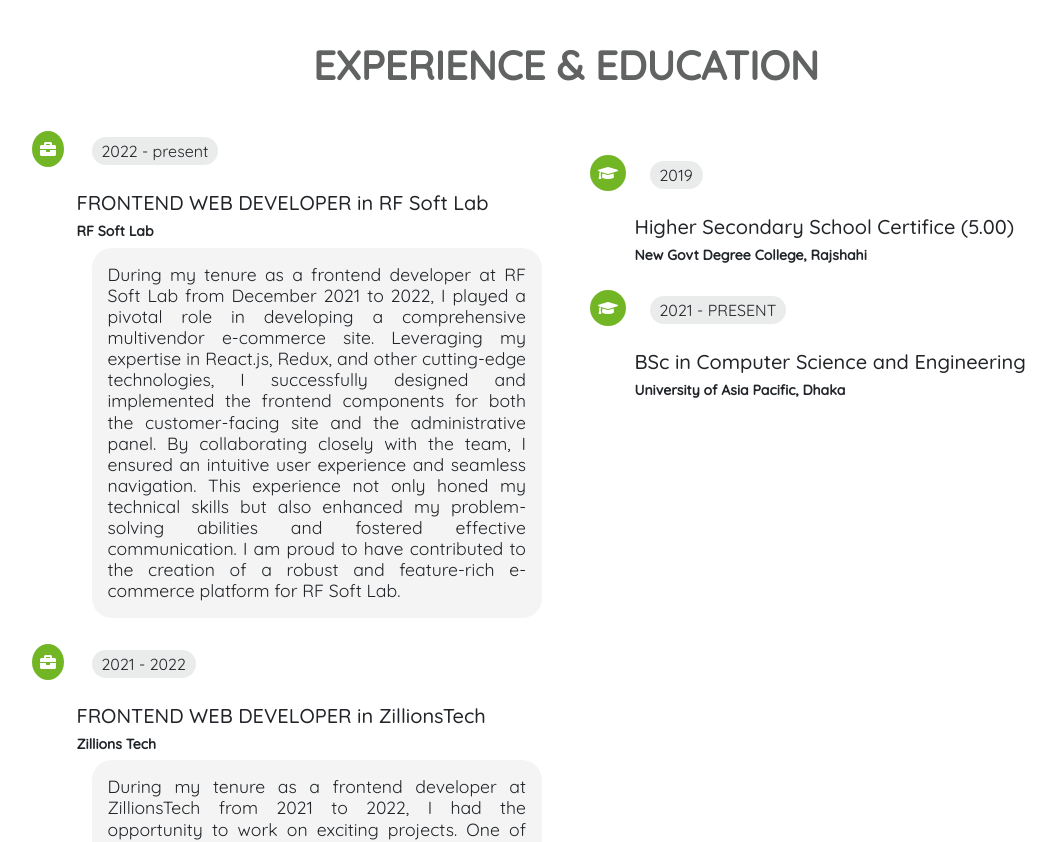
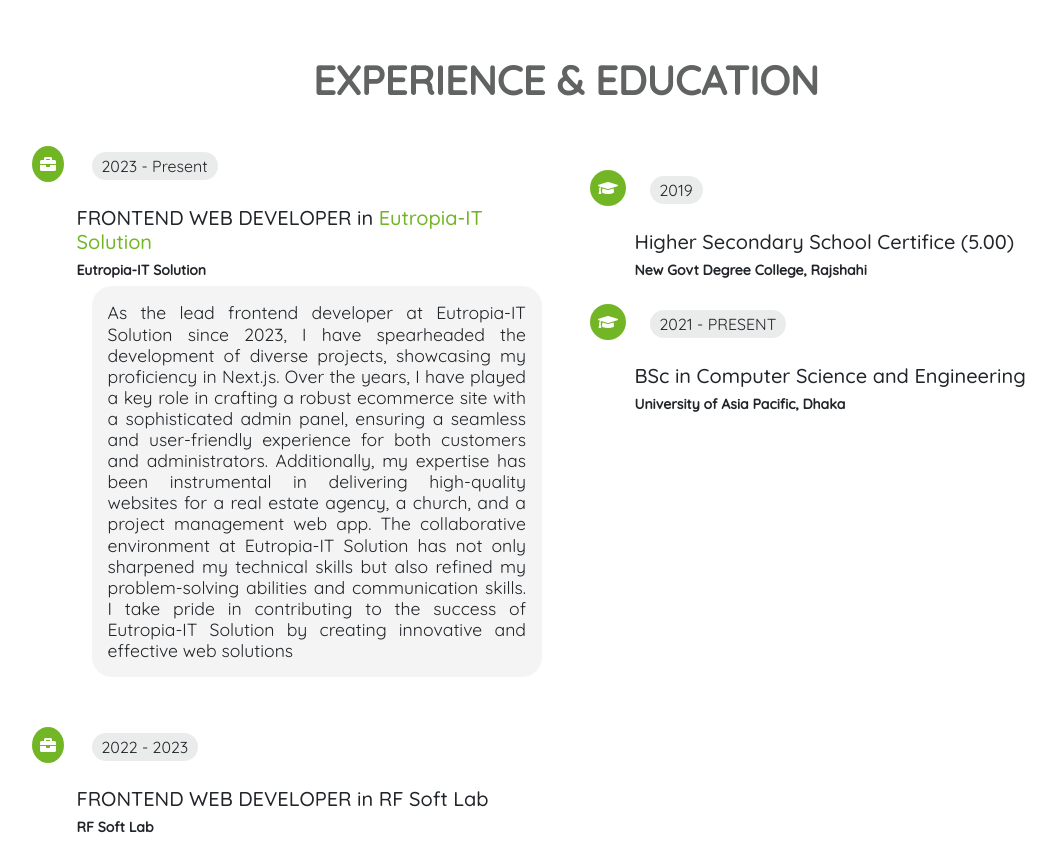
Before and after one commit to atik65/Portfolio, a React (Create React App) app: page /about in a window 1280 px wide. Shown: the part 1920-2762 px from the top of the page, without its empty margins (74-1130 px from the left). Built offline with nearby package versions, Linux system fonts and the light colour scheme.

Commit message:
fix: homepage and project details

```diff
--- a/package.json
+++ b/package.json
@@ -13,6 +13,7 @@
     "react-dom": "^17.0.2",
     "react-hook-form": "^7.20.4",
     "react-icons": "^4.9.0",
+    "react-image-gallery": "^1.3.0",
     "react-router-dom": "^6.0.2",
     "react-scripts": "^5.0.1",
     "web-vitals": "^1.1.2"
--- a/src/App.css
+++ b/src/App.css
@@ -1,3 +1,5 @@
+@import "~react-image-gallery/styles/css/image-gallery.css";
+
 * {
   margin: 0;
   padding: 0;
--- a/src/pages/about/About.jsx
+++ b/src/pages/about/About.jsx
@@ -15,15 +15,15 @@
 
       <div className="container ">
         <div className="row mx-0 px-0">
-          <div className="col-md-6 personal-info">
+          <div className="col-lg-6 personal-info">
             <div className="row mx-0 px-0">
               <h3 className="my-3">PERSONAL INFOS</h3>
               <div className="col-md-5">
                 <h6>
-                  First Name: <span> Atik </span>
+                  First Name: <span> Md. Atikul Islam </span>
                 </h6>
                 <h6>
-                  Last Name: <span> Hasan </span>
+                  Last Name: <span> Atik </span>
                 </h6>
 
                 <h6>
@@ -38,7 +38,7 @@
               </div>
               <div className="col-md-7">
                 <h6>
-                  Age: <span> 22 Years </span>
+                  Age: <span>{new Date().getFullYear() - 2001} Years </span>
                 </h6>
                 <h6>
                   Nationality: <span> Bangladeshi </span>
@@ -47,7 +47,14 @@
                   Address: <span> Dhaka, Bangladesh </span>
                 </h6>
                 <h6>
-                  Email: <span> atik.hasan.dev@gmail.com </span>
+                  Email:{" "}
+                  <span>
+                    {" "}
+                    <a href="mailto:atik.hasan.dev@gmail.com">
+                      {" "}
+                      atik.hasan.dev@gmail.com{" "}
+                    </a>{" "}
+                  </span>
                 </h6>
                 <h6>
                   Language: <span> Bangla, English, Hindi </span>
@@ -55,7 +62,7 @@
               </div>
             </div>
           </div>
-          <div className="col-md-6 experience-card">
+          <div className="col-lg-6 experience-card">
             <div className="experience-card-inner">
               <h1> 2 </h1>
               <h6> __ YEARS OF EXPERIENCE </h6>
@@ -126,7 +133,7 @@
           <h1 className="my-5"> EXPERIENCE & EDUCATION</h1>
 
           <div className="row mx-0 px-0 mt-4">
-            <div className="col-md-6">
+            <div className="col-xl-6">
               <div className="row mx-0 px-0 ">
                 <div className="col-1">
                   <span>
@@ -134,7 +141,45 @@
                   </span>
                 </div>
                 <div className="col-11">
-                  <p className=""> 2022 - present </p>
+                  <p className=""> 2023 - Present </p>
+                  <h5>
+                    {" "}
+                    FRONTEND WEB DEVELOPER in{" "}
+                    <a
+                      target="_blank"
+                      href="https://www.facebook.com/eutropia.it"
+                    >
+                      Eutropia-IT Solution
+                    </a>
+                  </h5>
+                  <h6> Eutropia-IT Solution </h6>
+                  <h4>
+                    As the lead frontend developer at Eutropia-IT Solution since
+                    2023, I have spearheaded the development of diverse
+                    projects, showcasing my proficiency in Next.js. Over the
+                    years, I have played a key role in crafting a robust
+                    ecommerce site with a sophisticated admin panel, ensuring a
+                    seamless and user-friendly experience for both customers and
+                    administrators. Additionally, my expertise has been
+                    instrumental in delivering high-quality websites for a real
+                    estate agency, a church, and a project management web app.
+                    The collaborative environment at Eutropia-IT Solution has
+                    not only sharpened my technical skills but also refined my
+                    problem-solving abilities and communication skills. I take
+                    pride in contributing to the success of Eutropia-IT Solution
+                    by creating innovative and effective web solutions
+                  </h4>
+                </div>
+              </div>
+
+              <div className="row mx-0 px-0 mt-5 ">
+                <div className="col-1">
+                  <span>
+                    <i className="fas fa-briefcase"></i>
+                  </span>
+                </div>
+                <div className="col-11">
+                  <p className=""> 2022 - 2023 </p>
                   <h5> FRONTEND WEB DEVELOPER in RF Soft Lab </h5>
                   <h6>RF Soft Lab </h6>
                   <h4>
@@ -155,7 +200,7 @@
                 </div>
               </div>
 
-              <div className="row mx-0 px-0 mt-4">
+              {/* <div className="row mx-0 px-0 mt-4">
                 <div className="col-1">
                   <span>
                     <i className="fas fa-briefcase"></i>
@@ -181,9 +226,9 @@
                     delivering high-quality frontend solutions.
                   </h4>
                 </div>
-              </div>
+              </div> */}
 
-              <div className="row mx-0 px-0 mt-4">
+              {/* <div className="row mx-0 px-0 mt-4">
                 <div className="col-1">
                   <span>
                     <i className="fas fa-briefcase"></i>
@@ -199,7 +244,7 @@
                     C++, Java, OOP, DS, Algorithms, Problem Solving, etc.
                   </h6>
                 </div>
-              </div>
+              </div> */}
 
               {/* <div className="row mx-0 px-0 mt-4">
                 <div className="col-1">
@@ -214,7 +259,7 @@
                 </div>
               </div> */}
             </div>
-            <div className="col-md-6">
+            <div className="col-xl-6">
               <div className="row mx-0 px-0 mt-4">
                 <div className="col-1">
                   <span>
--- a/src/pages/about/about.css
+++ b/src/pages/about/about.css
@@ -22,6 +22,18 @@
   color: #616262;
 }
 
+.personal-info a {
+  color: #616262;
+  text-decoration: none;
+}
+
+.personal-info a:hover {
+  color: #72b626;
+  /* font-weight: 600; */
+  text-decoration: none;
+  transition: all 0.2s;
+}
+
 .experience-card {
   display: grid;
   grid-template-columns: repeat(2, 1fr);
@@ -44,6 +56,11 @@
   padding-left: 35px;
   line-height: 25px;
   color: #616262;
+}
+
+.education a {
+  color: #72b626;
+  text-decoration: none;
 }
 
 .skills h1,
--- a/src/pages/home/home/Home.jsx
+++ b/src/pages/home/home/Home.jsx
@@ -24,7 +24,7 @@
     <>
       <div className="home">
         <div className="row mx-0 px-0">
-          <div className="col-md-5 home-left px-0">
+          <div className="col-lg-5 home-left px-0">
             <div className="home-left-bg">
               <img src={bg} alt="" />
             </div>
@@ -32,7 +32,7 @@
               <img src={atik} alt="" />
             </div>
           </div>
-          <div className="col-md-7 home-right">
+          <div className="col-lg-7 home-right">
             <h1 className="name"> --- I'M ATIK HASAN.</h1>
             <h1 className="title"> FRONTEND WEB DEV </h1>
             <p className="intro-text">
--- a/src/pages/home/home/home.css
+++ b/src/pages/home/home/home.css
@@ -15,15 +15,35 @@
   position: absolute;
   /* top: 5%; */
   /* left: 6%; */
-  top: 15%;
+  /* top: 15%; */
+  top: 0;
   left: 15%;
+  right: 0;
+  display: flex;
+  align-items: center;
+  height: 100vh;
+  backdrop-filter: blur(40px);
 }
 
 .profile-image img {
   /* height: 90vh; */
-  height: 70vh;
-  border-radius: 30px;
+  /* max-height: 60vh; */
+  height: 500px;
+  width: 500px;
+  border-radius: 100%;
   box-shadow: 1px 1px 5px rgb(117, 117, 117);
+
+  /* width: 100%; */
+  object-fit: cover;
+  object-position: top;
+  transition: all 0.3s;
+}
+
+.profile-image img:hover {
+  /* transform: scale(1.1); */
+  transition: all 0.3s;
+  box-shadow: 1px 1px 50px rgb(117, 117, 117);
+  /* box-shadow: 1px 1px 50px #426717; */
 }
 
 .home-right {
@@ -105,7 +125,23 @@
   color: #666666;
 }
 
-@media only screen and (max-width: 768px) {
+@media only screen and (max-width: 1200px) {
+  .profile-image img {
+    /* height: 90vh; */
+    /* max-height: 60vh; */
+    height: 400px;
+    width: 400px;
+    border-radius: 100%;
+    box-shadow: 1px 1px 5px rgb(117, 117, 117);
+
+    /* width: 100%; */
+    object-fit: cover;
+    object-position: top;
+    transition: all 0.3s;
+  }
+}
+
+@media only screen and (max-width: 992px) {
   .home-left-bg img {
     display: none;
   }
@@ -125,6 +161,12 @@
     height: 220px;
     width: 220px;
     border-radius: 50%;
+    /* background-color: red; */
+    width: 100%;
+    left: 0;
+    display: flex;
+    top: 20px;
+    justify-content: center;
   }
 
   .profile-image img {
--- a/src/pages/porjects/Project.jsx
+++ b/src/pages/porjects/Project.jsx
@@ -15,7 +15,11 @@
       // .get("https://portfolio-strapi-mongo-server.onrender.com/projects")
       .get("https://portfolio-strapi-mongo-server.onrender.com/projects")
       .then((res) => {
-        setProjects(res.data);
+        const sortedProjects = res?.data?.sort((a, b) => {
+          return new Date(b.createdAt) - new Date(a.createdAt);
+        });
+
+        setProjects(sortedProjects);
         setLoading(false);
       })
       .catch((error) => {
@@ -23,6 +27,8 @@
         setLoading(false);
       });
   }, []);
+
+  // console.log(projects);
 
   if (!loading && projects.length === 0) {
     return (
--- a/src/pages/shared/nav/nav.css
+++ b/src/pages/shared/nav/nav.css
@@ -217,7 +217,7 @@
   color: #fff;
 }
 
-@media only screen and (max-width: 760px) {
+@media only screen and (max-width: 992px) {
   .nav {
     position: fixed;
     top: 90%;
@@ -230,6 +230,7 @@
     justify-content: space-around;
     align-items: center;
     background-color: #fff;
+    box-shadow: 0 0 10px 0 rgba(0, 0, 0, 0.1);
   }
 
   .homeNav::after,
```
Also changed, not shown: src/pages/projectDetalis/PorjectsDetails.jsx (+34 -7 lines), 1 other file (tests, documents, lock files or other folders).
